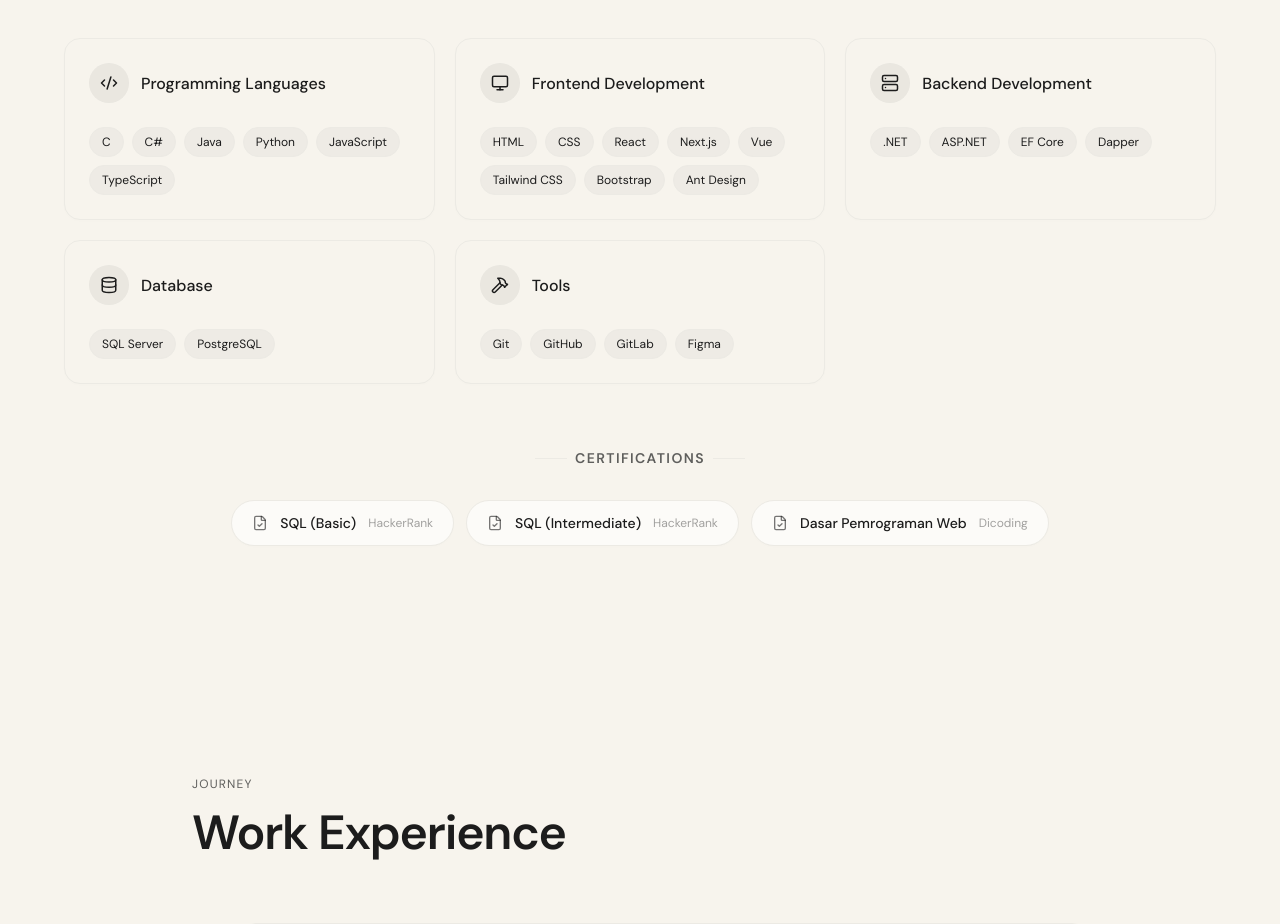
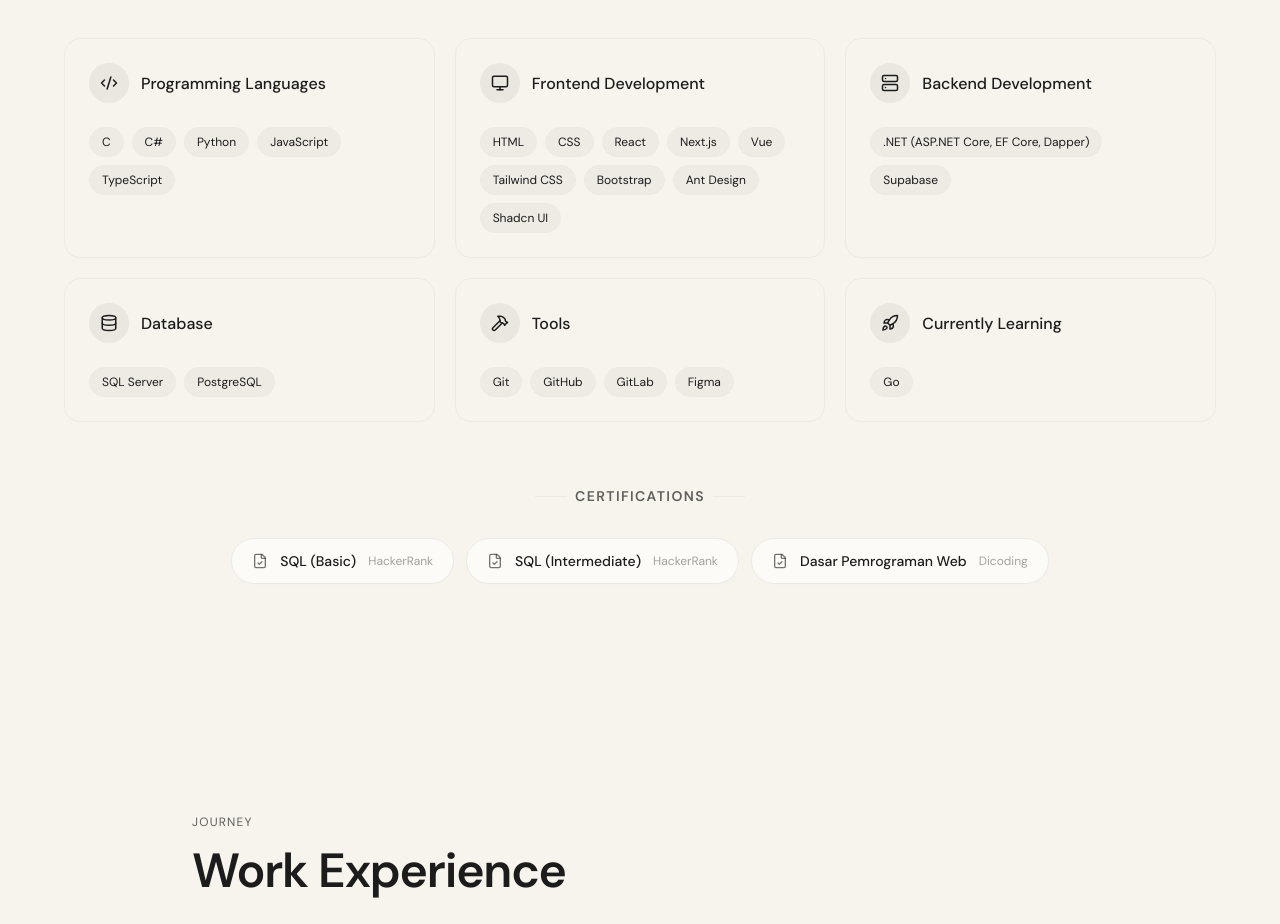
Before and after one commit to zakirvndi/new-porto, a Next.js app: page / in a window 1280 px wide. Shown: the part 1900-2824 px from the top of the page. Built offline with nearby package versions, Linux system fonts and the light colour scheme.

Commit message:
skill section adjustment

```diff
--- a/src/components/SkillsSection.tsx
+++ b/src/components/SkillsSection.tsx
@@ -1,7 +1,7 @@
 "use client";
 
 import { motion, Variants } from "framer-motion";
-import { Code2, Monitor, Server, Database, Hammer, FileCheck } from "lucide-react";
+import { Code2, Monitor, Server, Database, Hammer, FileCheck, Rocket } from "lucide-react";
 import { skillCategories, certifications } from "@/features/portfolio/data";
 
 const categoryIcons: Record<string, React.ReactNode> = {
@@ -10,6 +10,7 @@ const categoryIcons: Record<string, React.ReactNode> = {
   "Backend Development": <Server size={18} />,
   Database: <Database size={18} />,
   Tools: <Hammer size={18} />,
+  "Currently Learning": <Rocket size={18} />,
 };
 
 export default function SkillsSection() {
--- a/src/features/portfolio/data.ts
+++ b/src/features/portfolio/data.ts
@@ -54,15 +54,15 @@ export const education: Education = {
 export const skillCategories: SkillCategory[] = [
   {
     category: "Programming Languages",
-    skills: ["C", "C#", "Java", "Python", "JavaScript", "TypeScript"],
+    skills: ["C", "C#", "Python", "JavaScript", "TypeScript"],
   },
   {
     category: "Frontend Development",
-    skills: ["HTML", "CSS", "React", "Next.js", "Vue", "Tailwind CSS", "Bootstrap", "Ant Design"],
+    skills: ["HTML", "CSS", "React", "Next.js", "Vue", "Tailwind CSS", "Bootstrap", "Ant Design", "Shadcn UI"],
   },
   {
     category: "Backend Development",
-    skills: [".NET", "ASP.NET", "EF Core", "Dapper"],
+    skills: [".NET (ASP.NET Core, EF Core, Dapper)", "Supabase"],
   },
   {
     category: "Database",
@@ -71,6 +71,10 @@ export const skillCategories: SkillCategory[] = [
   {
     category: "Tools",
     skills: ["Git", "GitHub", "GitLab", "Figma"],
+  },
+  {
+    category: "Currently Learning",
+    skills: ["Go"],
   },
 ];
 
```
